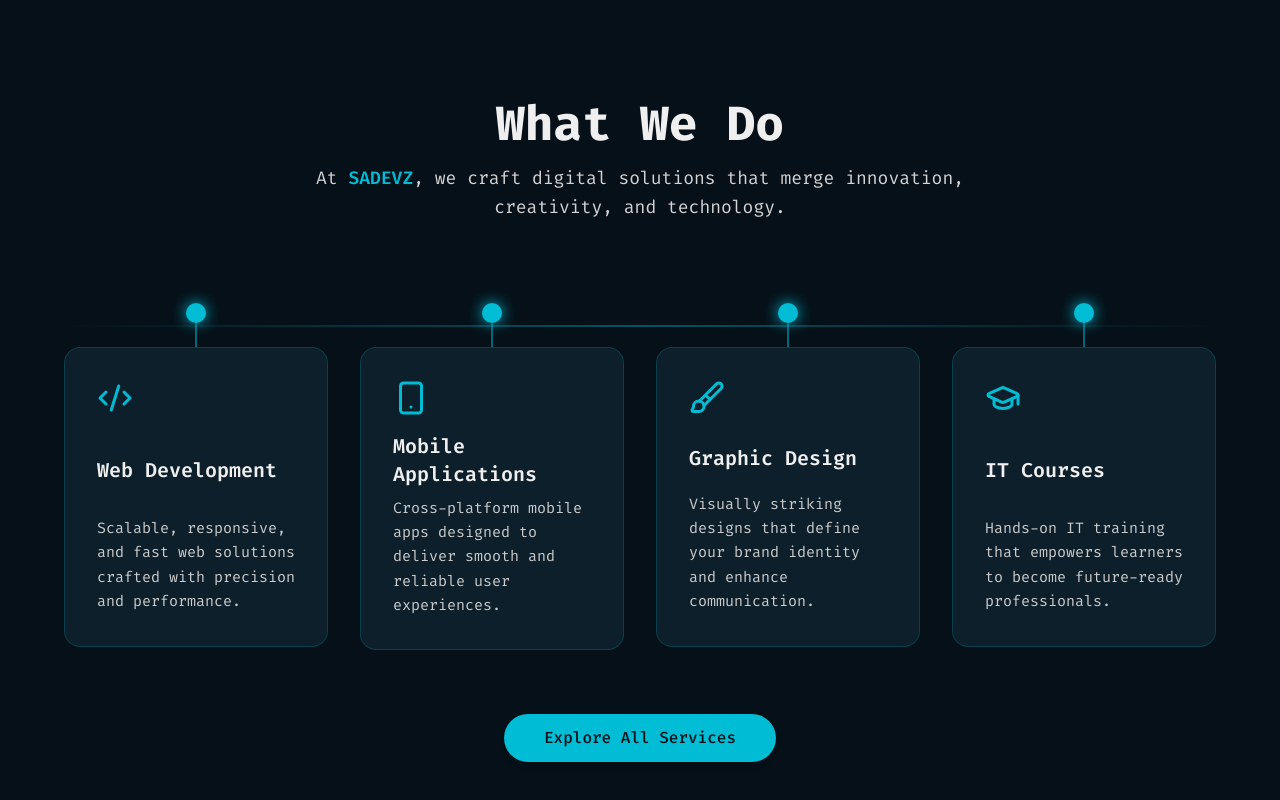
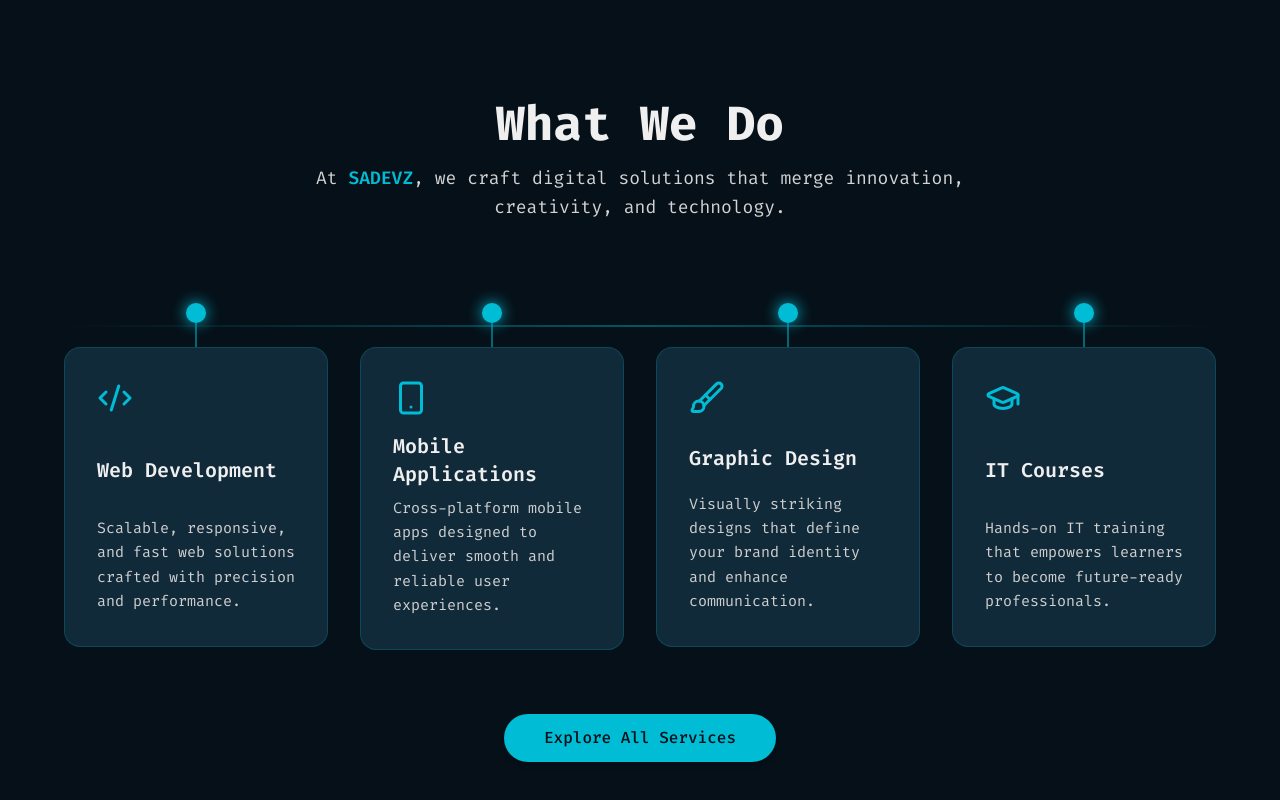
Before and after one commit to mrsaqlain75/SADEVz, a React (Vite) app: page / in a window 1280 px wide. Shown: the part 1420-2220 px from the top of the page. Built offline with nearby package versions, Linux system fonts and the light colour scheme.

Commit message:
minor update in services section

```diff
--- a/src/components/ServicesSection.jsx
+++ b/src/components/ServicesSection.jsx
@@ -32,11 +32,11 @@
 const ServicesSection = () => {
   return (
     <section className="relative bg-[#061018] text-[#efefef] py-20 md:py-28 overflow-hidden">
-      {/* Center wrapper like header */}
+      {/* centered layout like header */}
       <div className="relative left-1/2 -translate-x-1/2 w-[90%]">
 
-        {/* gradient accent background */}
-        <div className="absolute inset-0  pointer-events-none"></div>
+        {/* subtle gradient overlay */}
+        <div className="absolute inset-0 pointer-events-none"></div>
 
         {/* section header */}
         <div className="text-center mb-16 md:mb-20 relative z-10">
@@ -63,25 +63,24 @@
               viewport={{ once: true }}
               className="relative z-10 flex flex-col items-center md:items-start text-center md:text-left"
             >
-              {/* connector dot ABOVE the box */}
+              {/* connector dot ABOVE box */}
               <div className="relative mb-6 flex justify-center w-full">
                 <div className="w-5 h-5 rounded-full bg-[#00bcd4] shadow-[0_0_15px_#00bcd4]"></div>
-                {/* small glowing line down to box */}
                 <div className="absolute top-5 left-1/2 -translate-x-1/2 w-[2px] h-6 bg-[#00bcd4]/50 blur-[0.5px]"></div>
               </div>
 
-              {/* service box */}
-              <div className="w-full flex flex-col justify-between bg-[#0d1f2a] border border-[#00bcd4]/20 rounded-2xl p-8 min-h-[300px]
+              {/* service box with new contrast color */}
+              <div className="w-full flex flex-col justify-between bg-[#102a3a] border border-[#00bcd4]/20 rounded-2xl p-8 min-h-[300px]
                               hover:-translate-y-2 transition-all duration-500 hover:shadow-[0_0_25px_#00bcd4]/40">
                 <div className="mb-4">{service.icon}</div>
                 <h3 className="text-xl font-semibold mb-2 text-[#efefef]">{service.title}</h3>
-                <p className="text-[#cccccc] leading-relaxed text-[15px]">{service.desc}</p>
+                <p className="text-[#d0d0d0] leading-relaxed text-[15px]">{service.desc}</p>
               </div>
             </motion.div>
           ))}
         </div>
 
-        {/* call to action */}
+        {/* CTA button */}
         <div className="text-center mt-16 relative z-10">
           <motion.a
             href="/services"
```
